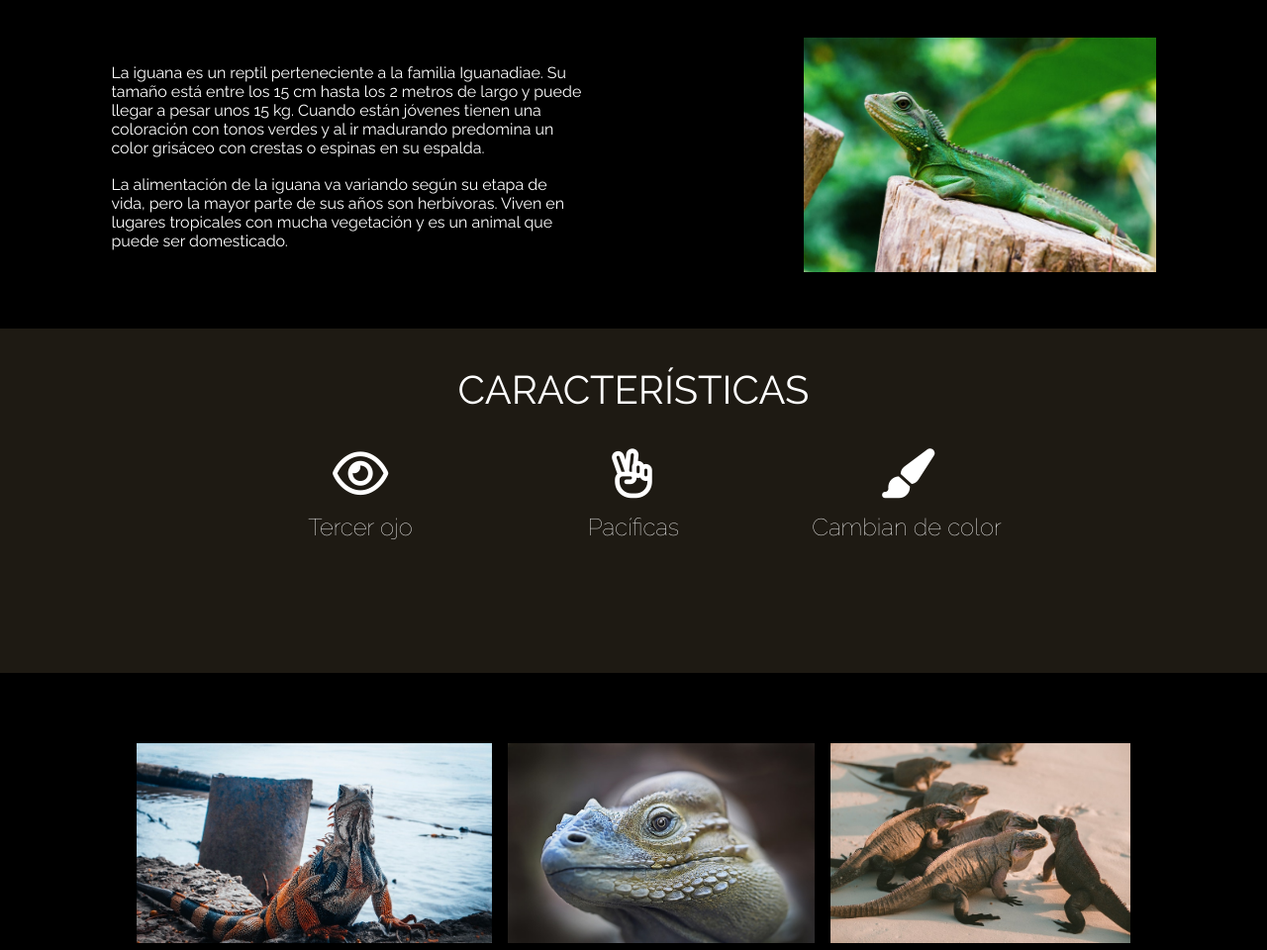
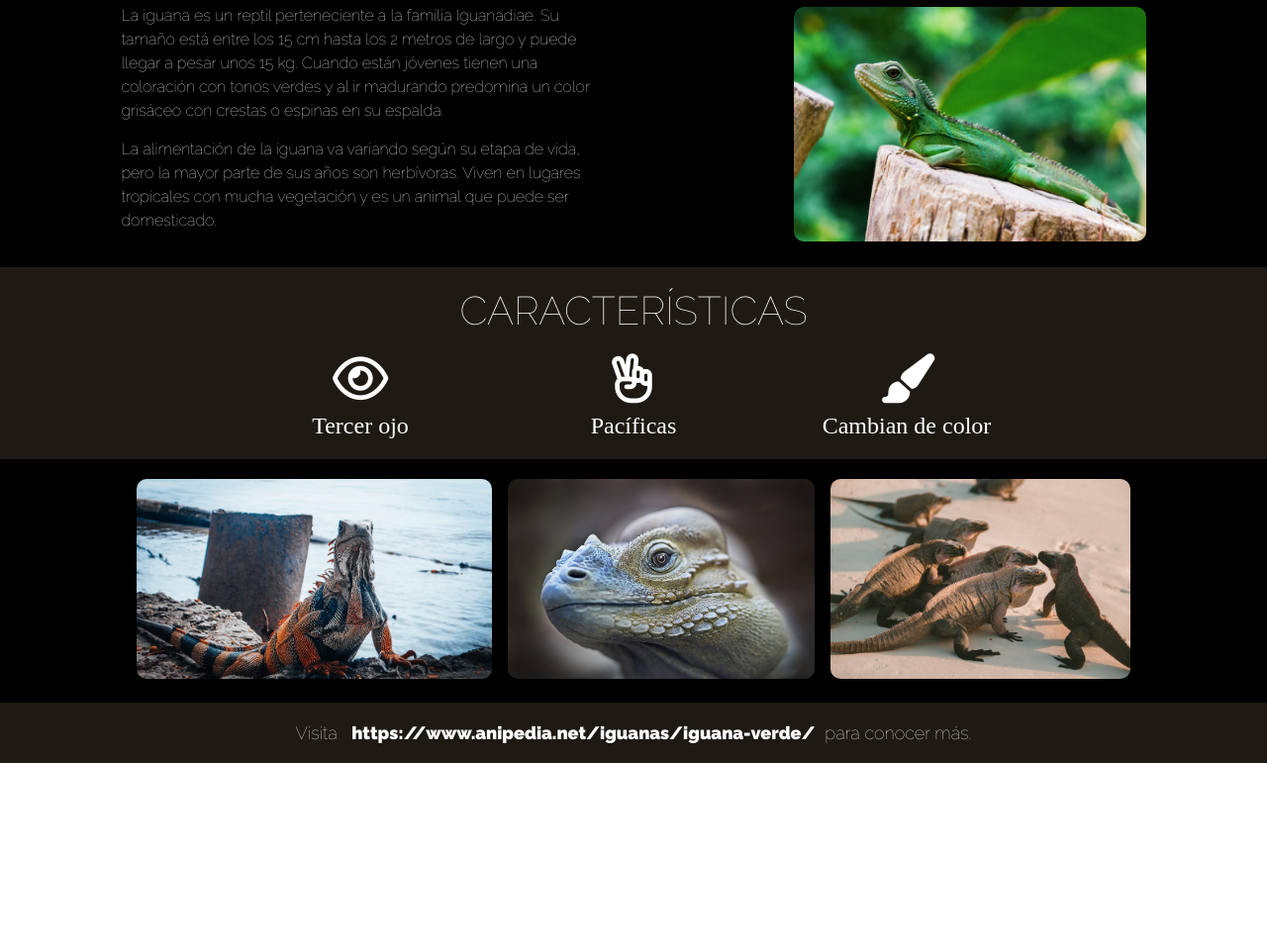
Before and after one commit to SebastianCarrasco/DesafioLatam_Des3, a plain HTML site: page index.html in a window 1280 px wide. Shown: the part 820-1780 px from the top of the page at 99% size. After the commit the page ends 1591 px from the top, so only its background shows below. Drawn offline with Linux system fonts and the light colour scheme.

Commit message:
feat: :zap: Mejoras en HTML y CSS del proyecto.
Se realiza en el HTML. Uso de clases más descriptivas y consistentes. Aseguramiento de que los elementos sean semanticamente correctos. En el CSS: Uso de object-fit: cover para asegurar que las imágenes cubran todo el espacio disponible sin deformarse. Bordes redondeandos para las imagenes. Uso de gap para espaciar los elementos en lugar de margenes. Asegurar una mejor legibilidad y separación entre elementos. Agregación de comentarios explicativos.

```diff
--- a/assets/css/estilo.css
+++ b/assets/css/estilo.css
@@ -1,117 +1,149 @@
+/* Reset de márgenes y paddings */
 * {
-    margin: 0px;
-    padding: 0px;
+    margin: 0; /* Elimina el margen por defecto */
+    padding: 0; /* Elimina el padding por defecto */
+    box-sizing: border-box; /* Asegura que el padding y border se incluyan en el tamaño total de los elementos */
 }
 
+/* Estilos para el header */
 header {
-    display: flex;
-    justify-content: center;
-    align-items: center;
-    background-color: black;
-    color: white;
-    height: 73px;
+    display: flex; /* Utiliza flexbox para alinear elementos hijos */
+    justify-content: center; /* Centra el contenido horizontalmente */
+    align-items: center; /* Centra el contenido verticalmente */
+    background-color: black; /* Color de fondo negro */
+    color: white; /* Color del texto blanco */
+    height: 73px; /* Altura del header */
 }
 
+/* Estilo para el título principal */
 h1.raleway {
-    font-family: "Raleway", sans-serif;
-    font-weight: normal;
-    font-size: 50px;
+    font-family: 'Raleway', sans-serif; /* Aplica la fuente Raleway */
+    font-weight: normal; /* Peso de fuente normal */
+    font-size: 50px; /* Tamaño de fuente grande */
 }
 
+/* Estilos para el main */
 main {
-    justify-content: center;
-    background-color: black;
+    background-color: black; /* Color de fondo negro */
+    color: white; /* Color del texto blanco */
 }
 
-.mainFoto {
-    height: 727px;
-    width: 100%;
+/* Estilo para la imagen principal */
+.main-photo .main-foto {
+    height: 727px; /* Altura de la imagen */
+    width: 100%; /* Ancho completo */
+    object-fit: cover; /* Asegura que la imagen cubra todo el espacio sin deformarse */
 }
 
-section.descripcionFoto {
-    display: flex;
-    background-color: black;
-    justify-content: space-around;
-    align-items: center;
-    height: 348px;
+/* Sección de descripción de la foto */
+.descripcion-foto {
+    display: flex; /* Utiliza flexbox para alinear elementos hijos */
+    justify-content: space-around; /* Distribuye el espacio equitativamente alrededor de los elementos */
+    align-items: center; /* Centra los elementos verticalmente */
+    padding: 20px; /* Padding alrededor de la sección */
+    background-color: black; /* Color de fondo negro */
+    color: white; /* Color del texto blanco */
 }
 
+/* Estilo para los párrafos */
 p {
-    color: white;
-    width: 475px;
-    font-family: "Raleway", sans-serif;
-    font-weight: light;
-    font-size: 16px;
+    width: 475px; /* Ancho del párrafo */
+    font-family: 'Raleway', sans-serif; /* Aplica la fuente Raleway */
+    font-weight: 300; /* Peso de fuente ligero */
+    font-size: 16px; /* Tamaño de fuente mediano */
+    line-height: 1.5; /* Altura de línea para mejorar la legibilidad */
+    margin-bottom: 15px; /* Margen inferior para separar los párrafos */
 }
 
-.fotoArticulo {
-    height: 237px;
+/* Estilo para la imagen del artículo */
+.foto-articulo {
+    height: 237px; /* Altura de la imagen */
+    object-fit: cover; /* Asegura que la imagen cubra todo el espacio sin deformarse */
+    border-radius: 10px; /* Bordes redondeados para las imágenes */
 }
 
-#sectionCaracteristica {
-    background-color: #1E1A13;
-    color: white;
-    font-family: "Raleway", sans-serif;
-    height: 348px;
+/* Sección de características */
+#section-caracteristica {
+    background-color: #1E1A13; /* Color de fondo oscuro */
+    padding: 20px 0; /* Padding arriba y abajo */
+    text-align: center; /* Centra el texto */
 }
 
-h2.raleway{
-    font-weight:normal;
-    font-size: 40px;
-    text-align: center;
-    padding-top: 3%;
+/* Estilo para el título de las características */
+#section-caracteristica h2 {
+    font-family: 'Raleway', sans-serif; /* Aplica la fuente Raleway */
+    font-weight: normal; /* Peso de fuente normal */
+    font-size: 40px; /* Tamaño de fuente grande */
+    margin-bottom: 20px; /* Margen inferior para separar el título del contenido */
 }
 
-.container {
-    display: flex;
-    justify-content: center;
-    align-content: space-around;
-    padding-top: 2%;
+/* Contenedor de las características */
+#section-caracteristica .container {
+    display: flex; /* Utiliza flexbox para alinear elementos hijos */
+    justify-content: center; /* Centra el contenido horizontalmente */
+    gap: 20px; /* Espacio entre los elementos */
 }
 
-.item {
-    display: flex;
-    flex-direction: column;
-    align-items: center;
-    padding: 10px;
-    width: 20%;
-    row-gap: 15px;
+/* Estilo para cada ítem de característica */
+#section-caracteristica .item {
+    display: flex; /* Utiliza flexbox para alinear elementos hijos */
+    flex-direction: column; /* Alinea los elementos hijos en columna */
+    align-items: center; /* Centra los elementos horizontalmente */
+    width: 20%; /* Ancho del ítem */
+    text-align: center; /* Centra el texto */
 }
 
-.item i {
-    font-size: 50px;
-}
-.item div {
-    font-size: 24px;
-    font-weight: lighter;
+/* Estilo para los íconos */
+#section-caracteristica .item i {
+    font-size: 50px; /* Tamaño de fuente grande */
+    margin-bottom: 10px; /* Margen inferior para separar el ícono del texto */
 }
 
-.fotosFinal {
-    display: flex;
-    width: 100%;
-    height: 348px;
-    align-items: center;
-    justify-content: center;
-    gap: 16px;
+/* Estilo para los textos de las características */
+#section-caracteristica .item div {
+    font-size: 24px; /* Tamaño de fuente mediano */
+    font-weight: 300; /* Peso de fuente ligero */
 }
 
-footer {
-    background-color: #1E1A13;
-    color: white;
-    font-family: "Raleway", sans-serif;
-    font-size: 24px;
-    font-weight: lighter;
+/* Sección de fotos finales */
+.fotos-final {
+    display: flex; /* Utiliza flexbox para alinear elementos hijos */
+    justify-content: center; /* Centra el contenido horizontalmente */
+    align-items: center; /* Centra el contenido verticalmente */
+    gap: 16px; /* Espacio entre los elementos */
+    padding: 20px; /* Padding alrededor de la sección */
+    background-color: black; /* Color de fondo negro */
 }
 
-footer div{
-    display: flex;
-    height: 102px;
-    justify-content: center;
-    align-items: center;
-    width: 100%;
+/* Estilo para las imágenes finales */
+.fotos-final div img {
+    height: 202px; /* Altura de la imagen */
+    object-fit: cover; /* Asegura que la imagen cubra todo el espacio sin deformarse */
+    border-radius: 10px; /* Bordes redondeados para las imágenes */
 }
 
-footer div a{
-    text-decoration: none;
-    color: white;
+/* Estilo para el footer */
+footer {
+    background-color: #1E1A13; /* Color de fondo oscuro */
+    color: white; /* Color del texto blanco */
+    font-family: 'Raleway', sans-serif; /* Aplica la fuente Raleway */
+    font-size: 18px; /* Tamaño de fuente mediano */
+    font-weight: 300; /* Peso de fuente ligero */
+    text-align: center; /* Centra el texto */
+    padding: 20px 0; /* Padding arriba y abajo */
 }
+
+/* Estilo para el contenedor del footer */
+footer div {
+    display: flex; /* Utiliza flexbox para alinear elementos hijos */
+    justify-content: center; /* Centra el contenido horizontalmente */
+    align-items: center; /* Centra el contenido verticalmente */
+    gap: 5px; /* Espacio entre los elementos */
+}
+
+/* Estilo para los enlaces del footer */
+footer div a {
+    text-decoration: none; /* Elimina el subrayado por defecto */
+    color: white; /* Color del texto blanco */
+    font-weight: bold; /* Texto en negrita */
+}
--- a/index.html
+++ b/index.html
@@ -1,16 +1,18 @@
 <!DOCTYPE html>
 <html lang="en">
+
 <head>
     <meta charset="UTF-8">
     <meta name="viewport" content="width=device-width, initial-scale=1.0">
     <script src="https://kit.fontawesome.com/ef6b428f1c.js" crossorigin="anonymous"></script>
     <link rel="preconnect" href="https://fonts.googleapis.com">
     <link rel="preconnect" href="https://fonts.gstatic.com" crossorigin>
-    <link href="https://fonts.googleapis.com/css2?family=Raleway:ital,wght@0,100..900;1,100..900&display=swap" rel="stylesheet">
+    <link href="https://fonts.googleapis.com/css2?family=Raleway:wght@100;900&display=swap" rel="stylesheet">
     <link href="./assets/css/estilo.css" rel="stylesheet">
     <link rel="icon" type="image/x-icon" href="./assets/img/iguanaIcon.jpg">
     <title>Iguana Page</title>
 </head>
+
 <body>
 
     <header>
@@ -18,23 +20,22 @@
     </header>
 
     <main>
-        <section>
-            <img class="mainFoto" src="./assets/img/bg-header.jpg" alt="fotoPrincipal">
+        <section class="main-photo">
+            <img class="main-foto" src="./assets/img/bg-header.jpg" alt="fotoPrincipal">
         </section>
 
-        <section class="descripcionFoto">
+        <section class="descripcion-foto">
             <article>
                 <p>La iguana es un reptil perteneciente a la familia Iguanadiae. Su tamaño está entre los 15 cm hasta los 2 metros de largo y puede llegar a pesar unos 15 kg.
                     Cuando están jóvenes tienen una coloración con tonos verdes y al ir madurando predomina un color grisáceo con crestas o espinas en su espalda.</p>
-                <br>
                 <p>La alimentación de la iguana va variando según su etapa de vida, pero la mayor parte de sus años son herbívoras. Viven en lugares tropicales con mucha vegetación y es un animal que puede ser domesticado.</p>
             </article>
             <article>
-                <img class="fotoArticulo" src="./assets/img/iguana-1.jpg" alt="fotoArticulo" height="237">
+                <img class="foto-articulo" src="./assets/img/iguana-1.jpg" alt="fotoArticulo">
             </article>
         </section>
 
-        <section id="sectionCaracteristica">
+        <section id="section-caracteristica">
             <h2 class="raleway">CARACTERÍSTICAS</h2>
             <div class="container">
                 <div class="item">
@@ -52,20 +53,19 @@
             </div>
         </section>
 
-        <section>
-            <div class="fotosFinal">
-                <div><img src="./assets/img/iguana-2.jpg" alt="fotoBottom1" height="202"></div>
-                <div><img src="./assets/img/iguana-3.jpg" alt="fotoBottom2" height="202"></div>
-                <div><img src="./assets/img/iguana-4.jpg" alt="fotoBottom3" height="202"></div>
-            </div>
+        <section class="fotos-final">
+            <div><img src="./assets/img/iguana-2.jpg" alt="fotoBottom1"></div>
+            <div><img src="./assets/img/iguana-3.jpg" alt="fotoBottom2"></div>
+            <div><img src="./assets/img/iguana-4.jpg" alt="fotoBottom3"></div>
         </section>
     </main>
 
     <footer>
         <div>
-            <span>Visita &nbsp;</span><a href="https://www.anipedia.net/iguanas/iguana-verde/">https://www.anipedia.net/iguanas/iguana-verde/</a><span>&nbsp;para conocer más.</span>
+            <span>Visita &nbsp;</span><a href="https://www.anipedia.net/iguanas/iguana-verde/" target="_blank">https://www.anipedia.net/iguanas/iguana-verde/</a><span>&nbsp;para conocer más.</span>
         </div>
     </footer>
 
 </body>
+
 </html>
```
